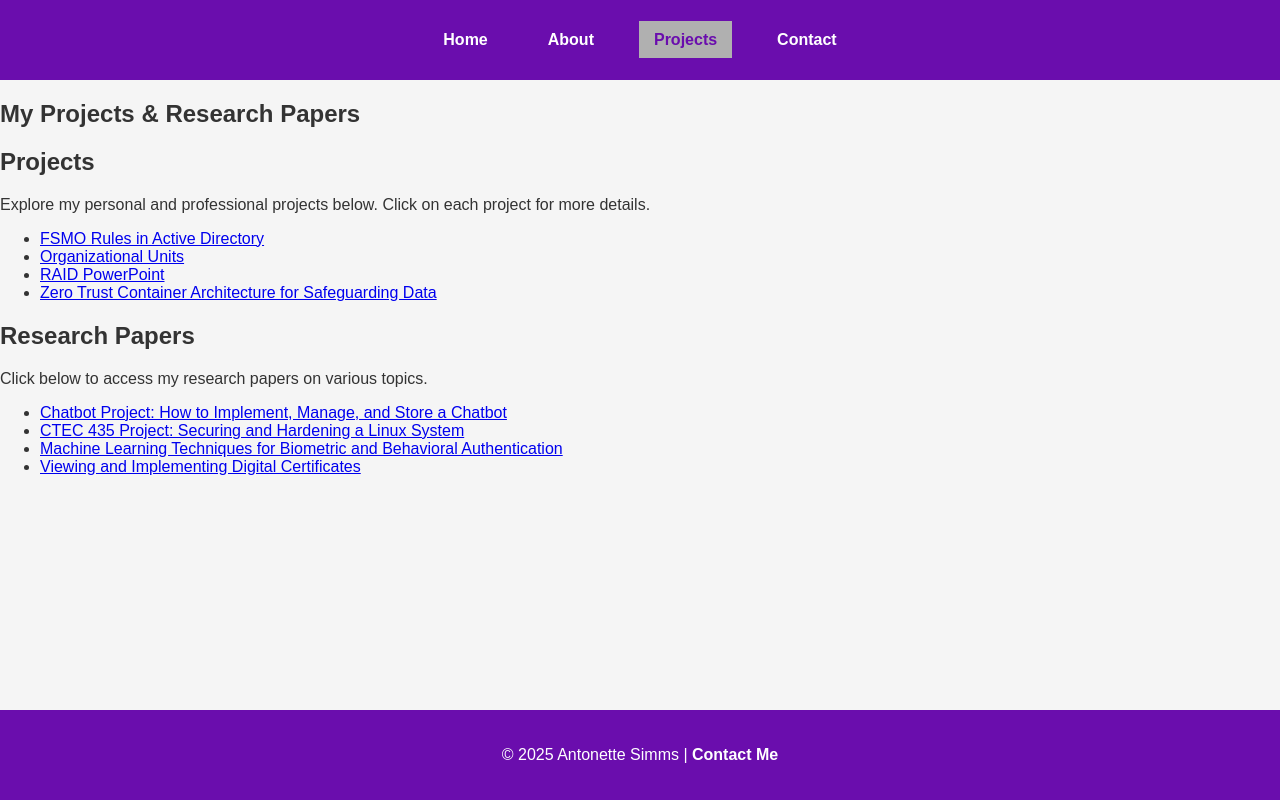
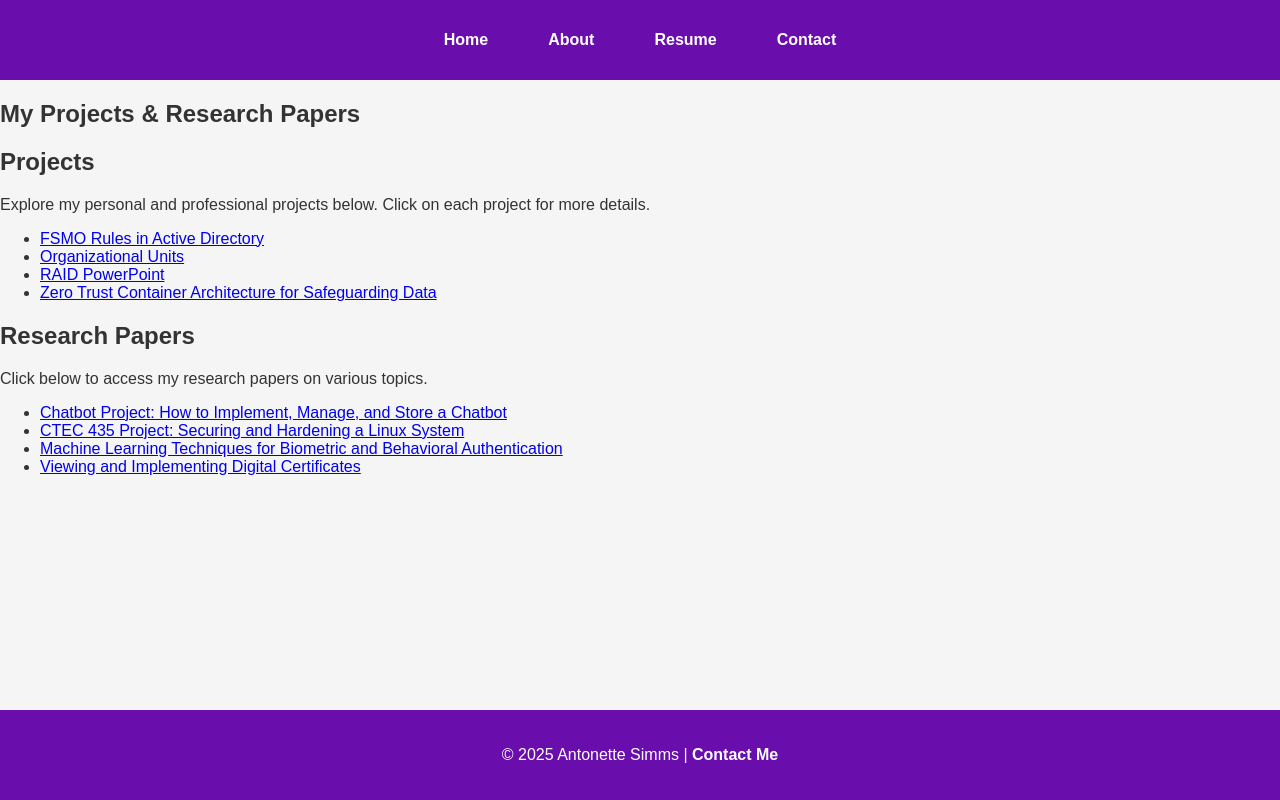
Before and after one commit to asimms994/portfolio1, a plain HTML site: page projects.html in a window 1280 px wide. Drawn offline with Linux system fonts and the light colour scheme.

```diff
--- a/projects.html
+++ b/projects.html
@@ -14,7 +14,7 @@
             <ul>
                 <li><a href="index.html">Home</a></li>
                 <li><a href="about.html">About</a></li>
-                <li><a href="projects.html" class="active">Projects</a></li>
+               <li><a href="resume.html">Resume</a></li>
                 <li><a href="contact.html">Contact</a></li>
             </ul>
         </nav>
```
Also changed, not shown: contact.html (+2 -1 lines).
